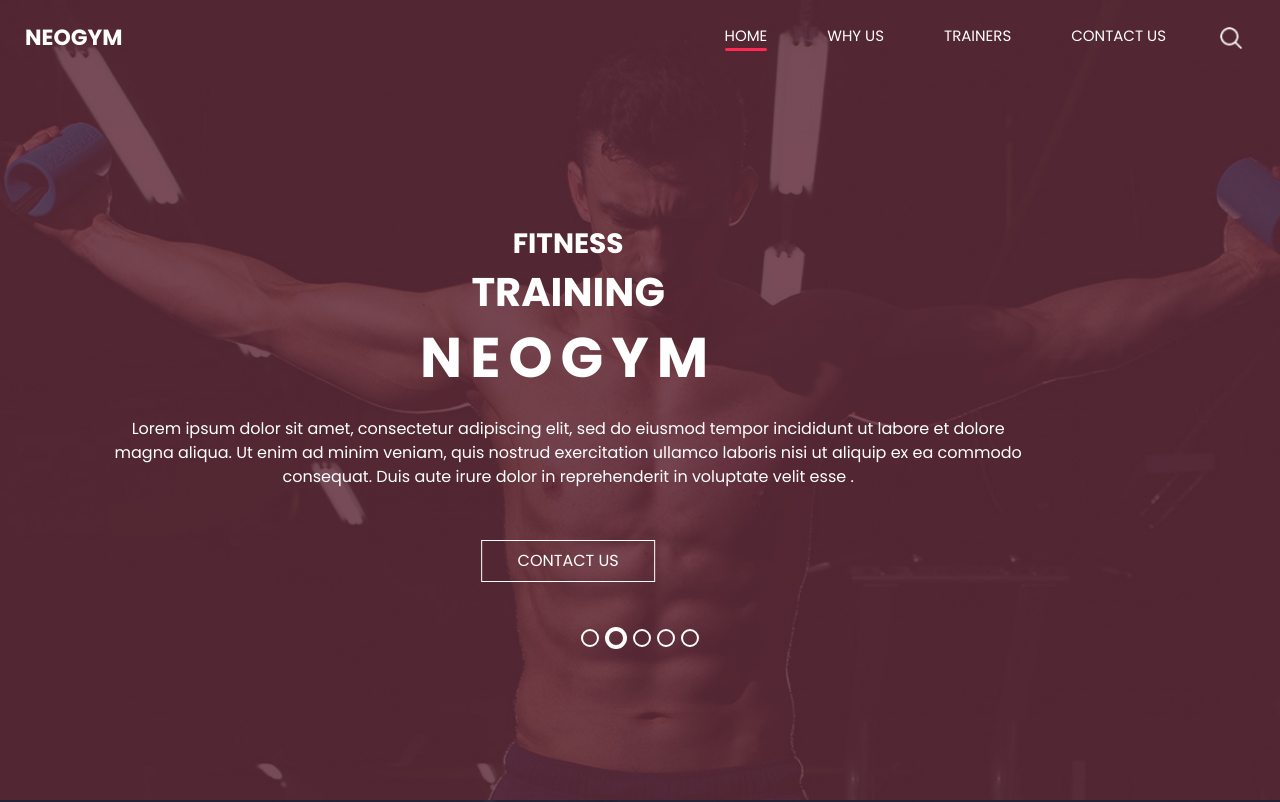
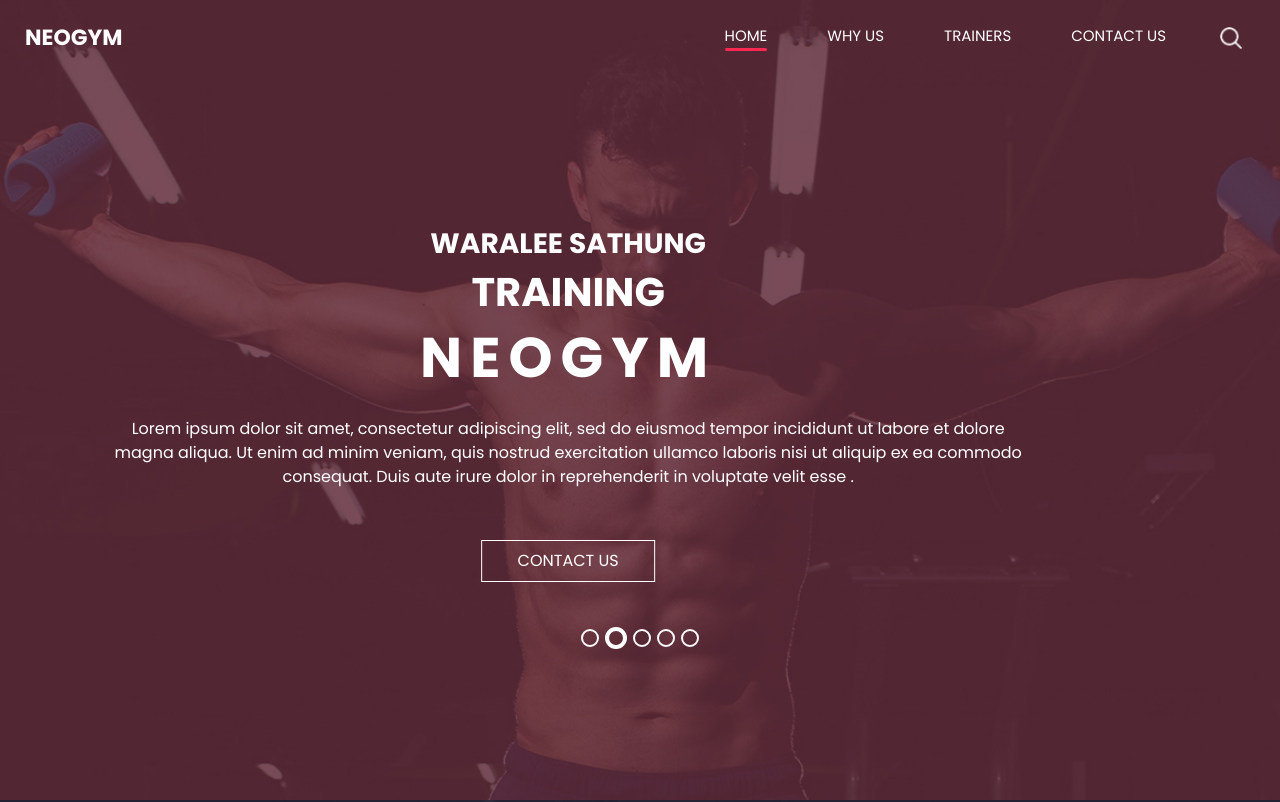
Before and after one commit to 66026123/lab_DO, a plain HTML site: page index.html in a window 1280 px wide. Shown: the top 802 px of the page. Drawn offline with nearby package versions, Linux system fonts and the light colour scheme.

Commit message:
Update index.html

```diff
--- a/index.html
+++ b/index.html
@@ -81,7 +81,7 @@
                 <div class="detail-box">
                   <div>
                     <h3>
-                      Fitness
+                      Waralee Sathung
                     </h3>
                     <h2>
                       Training
```
